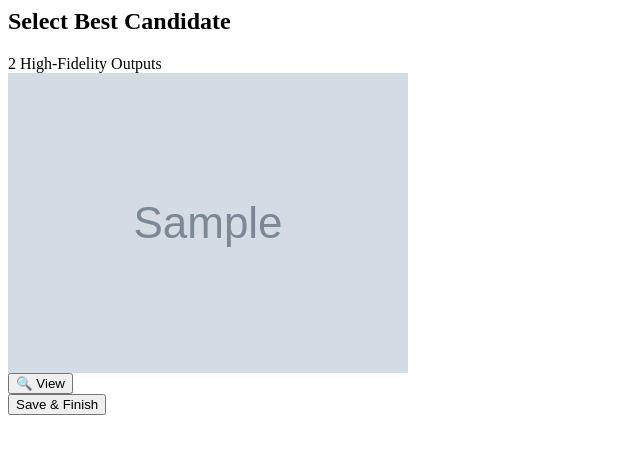
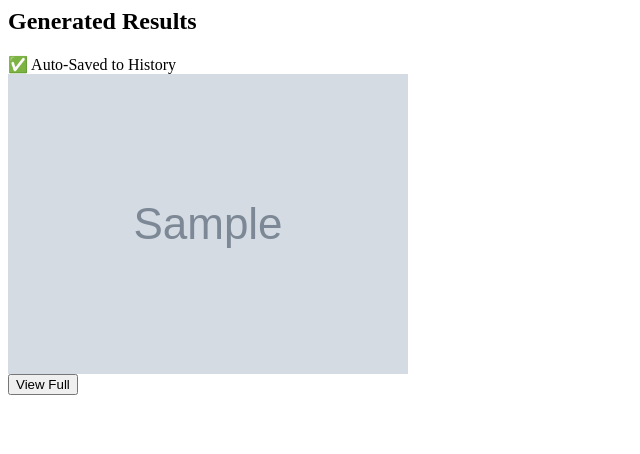
Before and after one commit to Devil-nkp/GameLore-AI, a Flask app: template templates/partials/image_selection.html in a window 1280 px wide. Shown: the top 454 px of the page, without its empty margins (0-640 px from the left). Run offline with Flask 3, Linux system fonts and the light colour scheme; the template is opened without the code that fills it: most values are stand-ins (such as "Sample title", 1, 10 or a date in 2020); grey boxes marked "Sample" are stand-in pictures.

Commit message:
image_selection.html

```diff
--- a/templates/partials/image_selection.html
+++ b/templates/partials/image_selection.html
@@ -1,31 +1,18 @@
 <div class="animate-fade-in-up">
-    <div class="flex justify-between items-end mb-6">
-        <h2 class="text-xl font-bold text-white">Select Best Candidate</h2>
-        <span class="text-xs text-purple-400 bg-purple-900/30 px-2 py-1 rounded">2 High-Fidelity Outputs</span>
+    <div class="flex justify-between items-center mb-6">
+        <h2 class="text-xl font-bold text-white">Generated Results</h2>
+        <span class="text-xs bg-green-900/50 text-green-400 px-3 py-1 rounded-full border border-green-500/30">✅ Auto-Saved to History</span>
     </div>
 
     <div class="grid md:grid-cols-2 gap-8">
         {% for img in images %}
-        <div class="group relative rounded-2xl overflow-hidden border-2 border-slate-700 hover:border-purple-500 transition shadow-2xl bg-black">
-            <img src="{{ img }}" class="w-full aspect-square object-cover opacity-90 group-hover:opacity-100 transition duration-500">
+        <div class="group relative rounded-2xl overflow-hidden border border-slate-700 shadow-2xl bg-black">
+            <img src="{{ img }}" class="w-full aspect-square object-cover">
 
-            <div class="absolute inset-0 bg-gradient-to-t from-black/90 via-transparent to-transparent opacity-0 group-hover:opacity-100 transition flex flex-col justify-end p-6">
-
-                <div class="flex gap-3">
-                    <button @click="cinemaOpen = true; cinemaSrc = '{{ img }}'; cinemaType = 'img'" class="flex-1 bg-white/10 hover:bg-white text-white hover:text-black backdrop-blur py-3 rounded-lg font-bold transition flex items-center justify-center gap-2">
-                        <span>🔍</span> View
-                    </button>
-
-                    <form hx-post="/save_generation" hx-target="#output-stage" class="flex-1">
-                        <input type="hidden" name="selected_image" value="{{ img }}">
-                        <input type="hidden" name="type" value="{{ c_type }}">
-                        <input type="hidden" name="prompt_base" value="{{ prompt_base }}">
-                        <button class="w-full bg-purple-600 hover:bg-purple-500 text-white py-3 rounded-lg font-bold transition shadow-lg shadow-purple-900/50">
-                            Save & Finish
-                        </button>
-                    </form>
-                </div>
-
+            <div class="absolute inset-0 bg-black/60 opacity-0 group-hover:opacity-100 transition flex items-center justify-center gap-4">
+                <button @click="cinemaOpen = true; cinemaSrc = '{{ img }}'; cinemaType = 'img'" class="bg-white text-black px-6 py-3 rounded-xl font-bold hover:scale-105 transition">
+                    View Full
+                </button>
             </div>
         </div>
         {% endfor %}
```
